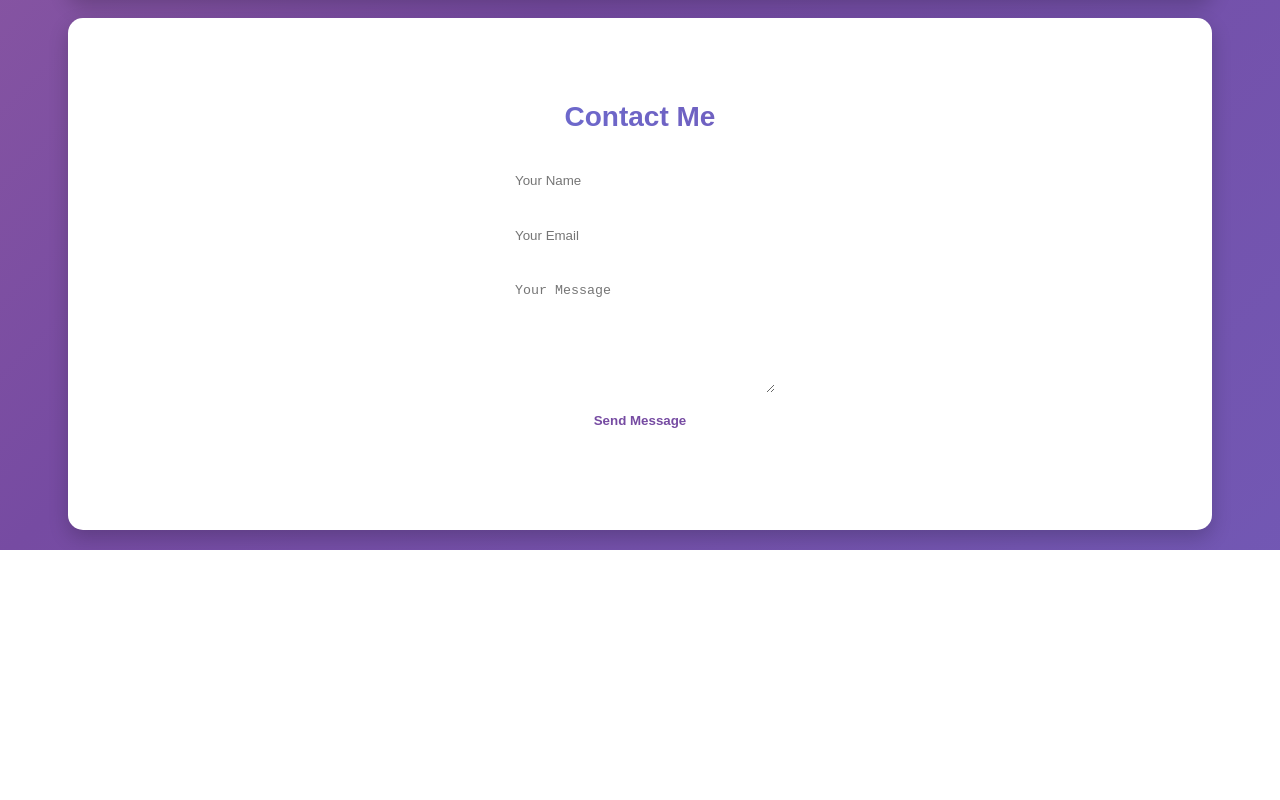
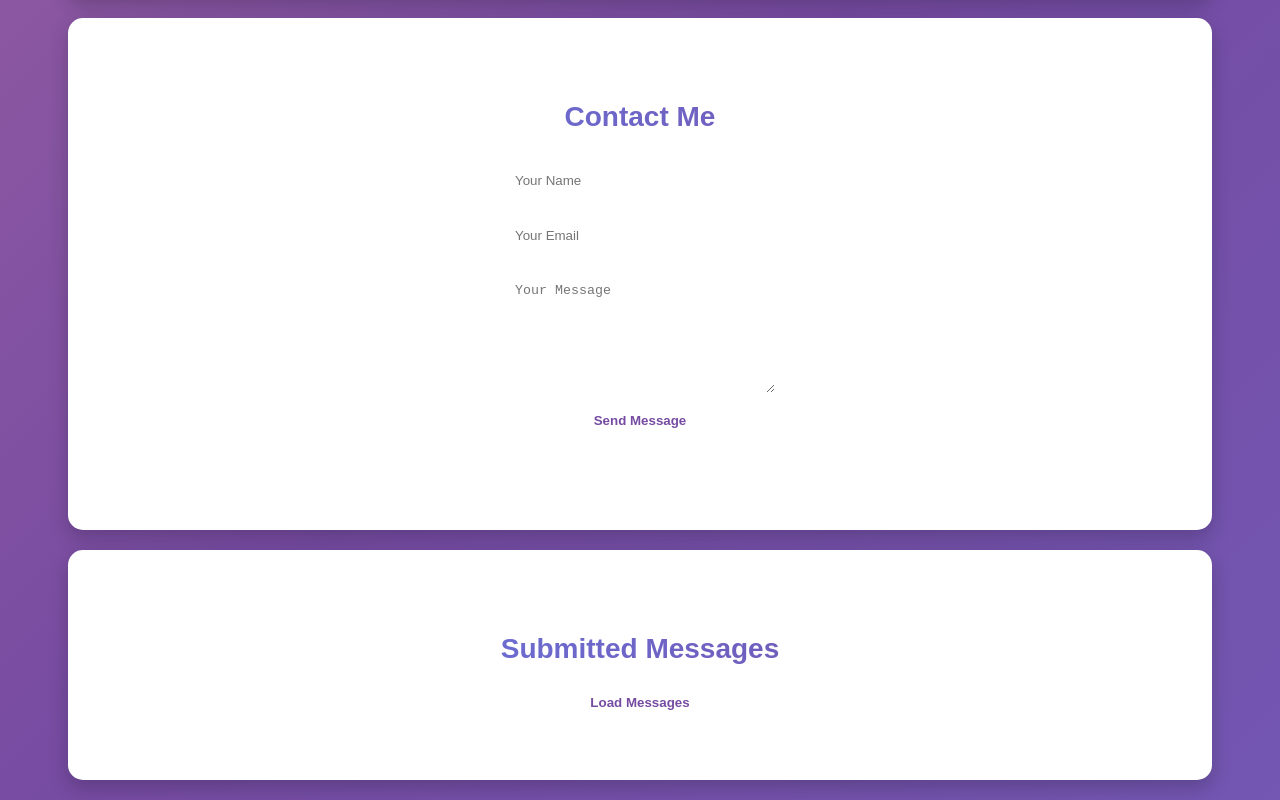
Before and after one commit to marikaipeng/My-portfolio-website, a website: page index.html in a window 1280 px wide. Shown: the part 2072-2872 px from the top of the page. Before the commit the page ends 2622 px from the top, so only its background shows below. Drawn offline with Linux system fonts and the light colour scheme; no server answers.

Commit message:
Add admin section for managing submitted messages
Added an admin section for submitted messages with a button to load messages.

```diff
--- a/index.html
+++ b/index.html
@@ -99,3 +99,11 @@ I am currently learning full-stack development.
 
 </body>
 </html>
+
+<section id="admin" class="section">
+    <h2>Submitted Messages</h2>
+
+    <button onclick="loadMessages()">Load Messages</button>
+
+    <div id="messages-box"></div>
+</section>
```
